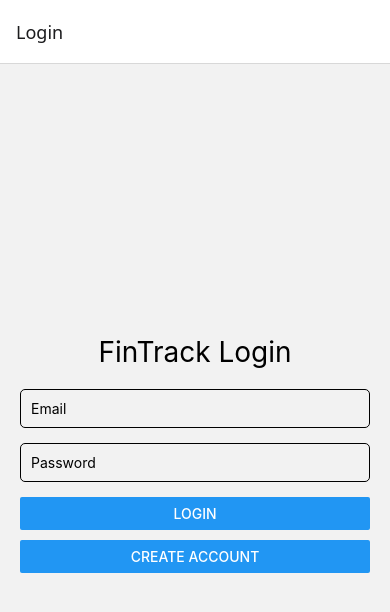
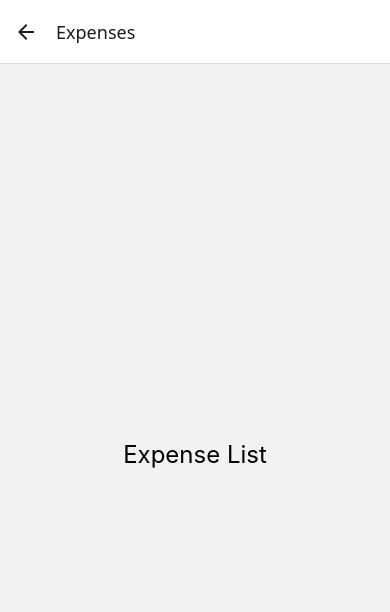
Before and after one commit to ahmedasfak2001/fintrack, a React Native app in the folder frontend/: screen /Expenses in a window 390 px wide. Shown: the top 612 px of the page. Built offline with nearby package versions, Linux system fonts and the light colour scheme.

Commit message:
Added expense list screen navigation

```diff
--- a/frontend/src/navigation/AppNavigator.tsx
+++ b/frontend/src/navigation/AppNavigator.tsx
@@ -5,6 +5,7 @@ import LoginScreen from "../screens/LoginScreen";
 import DashboardScreen from "../screens/DashboardScreen";
 import RegisterScreen from "../screens/RegisterScreen";
 import SplashScreen from "../screens/SplashScreen";
+import ExpenseListScreen from "../screens/ExpenseListScreen";
 
 const Stack = createNativeStackNavigator();
 
@@ -33,6 +34,11 @@ export default function AppNavigator() {
                     component={DashboardScreen}
                 />
 
+                <Stack.Screen
+                    name="Expenses"
+                    component={ExpenseListScreen}
+                />
+
             </Stack.Navigator>
         </NavigationContainer>
     );
--- a/frontend/src/screens/DashboardScreen.tsx
+++ b/frontend/src/screens/DashboardScreen.tsx
@@ -16,6 +16,13 @@ const DashboardScreen = ({ navigation }: any) => {
             <Text style={styles.title}>
                 Welcome to FinTrack
             </Text>
+
+            <Button
+                title="View Expenses"
+                onPress={() =>
+                    navigation.navigate("Expenses")
+                }
+            />
 
             <Button
                 title="Logout"
--- a/frontend/src/screens/ExpenseListScreen.tsx
+++ b/frontend/src/screens/ExpenseListScreen.tsx
@@ -0,0 +1,30 @@
+import React from "react";
+import {
+    View,
+    Text,
+    StyleSheet
+} from "react-native";
+
+const ExpenseListScreen = () => {
+
+    return (
+        <View style={styles.container}>
+            <Text style={styles.title}>
+                Expense List
+            </Text>
+        </View>
+    );
+};
+
+const styles = StyleSheet.create({
+    container: {
+        flex: 1,
+        justifyContent: "center",
+        alignItems: "center",
+    },
+    title: {
+        fontSize: 24,
+    },
+});
+
+export default ExpenseListScreen;
```
Also changed, not shown: frontend/src/types/Expense.ts (added, +7 -0 lines).
